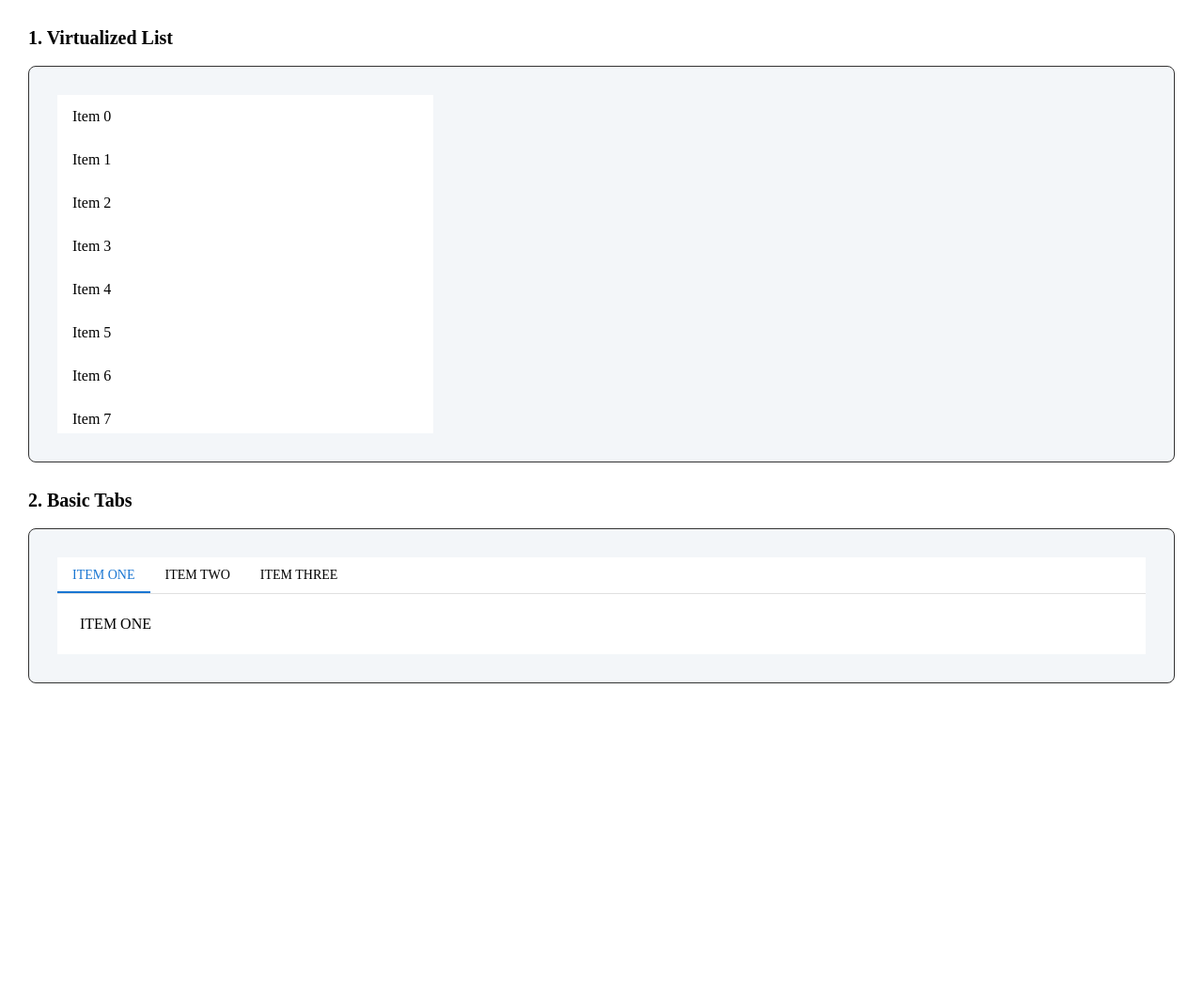
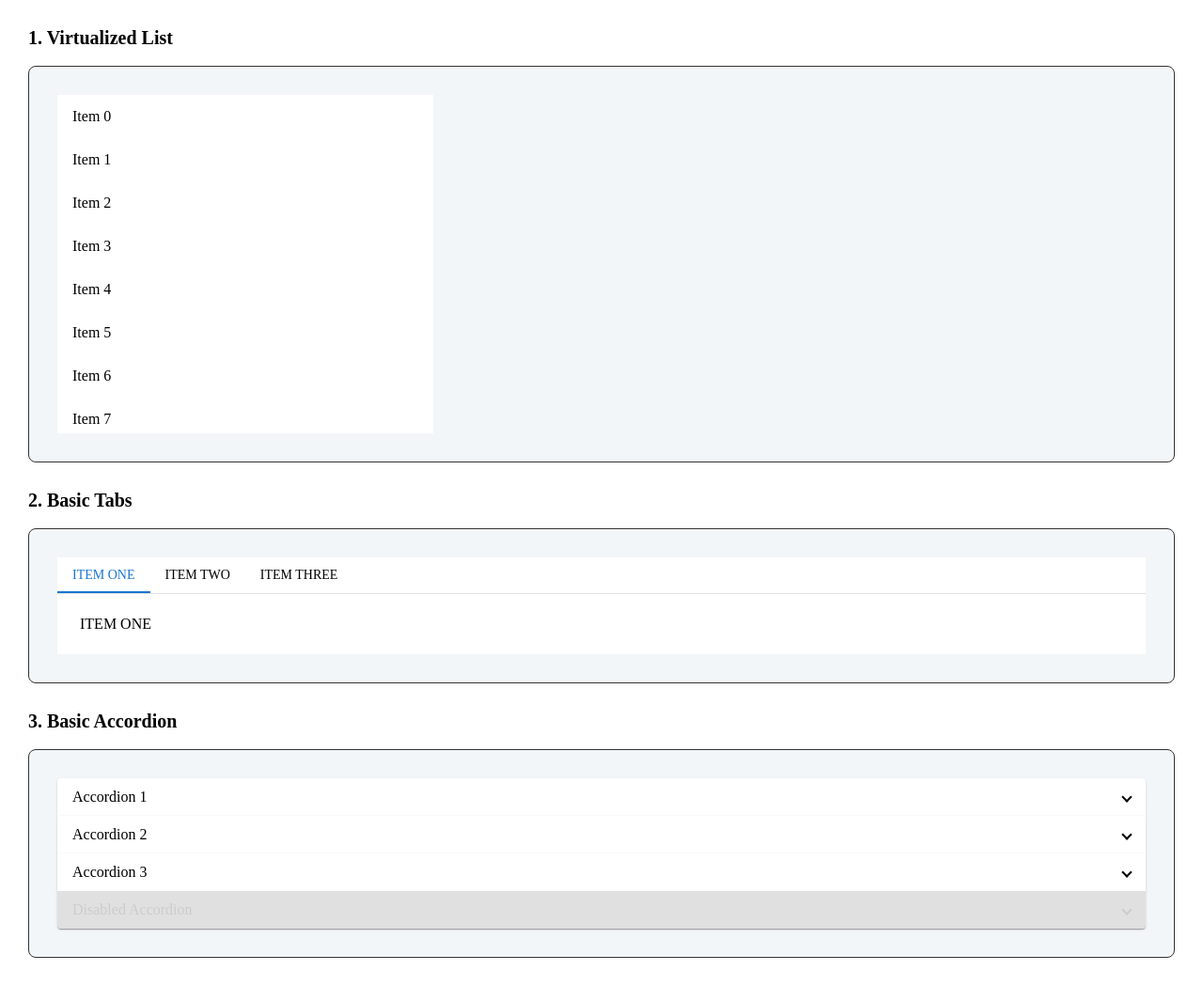
Before and after one commit to geum-yong/mui-clone-practice, a website with bundled scripts: page index.html in a window 1280 px wide. Shown: the whole page at 94% size. Before the commit the page ends 800 px from the top, so only its background shows below. Built offline with nearby package versions, Linux system fonts and the light colour scheme.

Commit message:
feat: Basic Accordion 구현

```diff
--- /dev/null
+++ b/src/components/BasicAccordion/component.js
@@ -0,0 +1,37 @@
+const BasicAccordion = (option) => {
+  const basicAccordion = document.createElement("div");
+  basicAccordion.id = "accordionBox";
+
+  option.forEach((accordionInfo) => {
+    const basicAccordionItem = document.createElement("div");
+    basicAccordionItem.classList.add("basicAccordion");
+
+    const wrapContentsBox = document.createElement("div");
+
+    const accordionTitle = document.createElement("div");
+    accordionTitle.classList.add("accordionTitleBox");
+    if (accordionInfo.disabled) accordionTitle.classList.add("disabled");
+    const accordionTitleText = document.createElement("p");
+    accordionTitleText.classList.add("accordionTitle");
+    const accordionArrow = document.createElement("span");
+    accordionArrow.classList.add("accordionArrow");
+    accordionTitleText.textContent = accordionInfo.title;
+    accordionTitle.appendChild(accordionTitleText);
+    accordionTitle.appendChild(accordionArrow);
+    wrapContentsBox.appendChild(accordionTitle);
+
+    if (!accordionInfo.disabled) {
+      const accordionContent = document.createElement("div");
+      accordionContent.classList.add("accordionDescriptionBox");
+      accordionContent.textContent = accordionInfo.content;
+      wrapContentsBox.appendChild(accordionContent);
+    }
+
+    basicAccordionItem.appendChild(wrapContentsBox);
+    basicAccordion.appendChild(basicAccordionItem);
+  });
+
+  return basicAccordion;
+};
+
+export default BasicAccordion;
--- /dev/null
+++ b/src/components/BasicAccordion/event.js
@@ -0,0 +1,40 @@
+const openAccordion = (e) => {
+  const selectAccordion = e.target;
+
+  if (
+    (!selectAccordion.classList.contains("accordionTitleBox") &&
+      !selectAccordion.classList.contains("accordionTitle") &&
+      !selectAccordion.classList.contains("accordionArrow")) ||
+    selectAccordion.classList.contains("disabled")
+  )
+    return;
+
+  let accordion;
+
+  if (
+    selectAccordion.classList.contains("accordionTitle") ||
+    selectAccordion.classList.contains("accordionArrow")
+  ) {
+    accordion = selectAccordion.parentElement.parentElement.parentElement;
+  } else {
+    accordion = selectAccordion.parentElement.parentElement;
+  }
+
+  if (accordion.classList.contains("open")) {
+    accordion.classList.remove("open");
+    accordion.style.height = "40px";
+  } else {
+    accordion.classList.add("open");
+    accordion.style.height = `${
+      selectAccordion.parentElement.clientHeight + 16
+    }px`;
+  }
+};
+
+const onAddEventBasicTabs = () => {
+  const accordionContainer = document.querySelector("#accordionBox");
+
+  accordionContainer.addEventListener("click", openAccordion);
+};
+
+export default onAddEventBasicTabs;
--- /dev/null
+++ b/src/components/BasicAccordion/index.js
@@ -0,0 +1,10 @@
+import BasicAccordion from "./component.js";
+import onAddEventBasicTabs from "./event.js";
+
+const onRenderBasicAccordion = (option) => {
+  const event = () => onAddEventBasicTabs();
+
+  return { element: BasicAccordion(option), event };
+};
+
+export default onRenderBasicAccordion;
--- /dev/null
+++ b/src/components/BasicAccordion/style.css
@@ -0,0 +1,89 @@
+.basicAccordion {
+  background-color: #fff;
+  box-shadow:
+    0px 2px 1px -1px rgba(0, 0, 0, 0.2),
+    0px 1px 1px 0px rgba(0, 0, 0, 0.14),
+    0px 1px 3px 0px rgba(0, 0, 0, 0.12);
+  height: 40px;
+  transition: all 0.5s;
+  overflow: hidden;
+}
+
+.basicAccordion:first-child {
+  border-top-left-radius: 4px;
+  border-top-right-radius: 4px;
+}
+
+.basicAccordion:last-child {
+  border-bottom-left-radius: 4px;
+  border-bottom-right-radius: 4px;
+}
+
+.basicAccordion .accordionTitleBox {
+  position: relative;
+  display: flex;
+  justify-content: space-between;
+  align-items: center;
+  padding: 12px 16px;
+  transition: all 0.5s;
+  cursor: pointer;
+}
+
+.basicAccordion .accordionTitleBox.disabled {
+  background-color: rgba(0, 0, 0, 0.12);
+  cursor: default;
+}
+
+.basicAccordion .accordionTitleBox.disabled .accordionTitle {
+  color: #ccc;
+}
+
+.basicAccordion .accordionTitleBox .accordionArrow {
+  border: solid black;
+  border-width: 0 2px 2px 0;
+  display: inline-block;
+  padding: 3px;
+  transform: rotate(45deg);
+  transition: all 0.5s;
+}
+
+.basicAccordion .accordionTitleBox.disabled .accordionArrow {
+  border-color: #ccc;
+}
+
+.basicAccordion .accordionTitleBox.disabled::before {
+  content: "";
+  position: absolute;
+  top: -1px;
+  left: 0;
+  width: 100%;
+  height: 1px;
+  background-color: rgba(0, 0, 0, 0.12);
+}
+
+.basicAccordion .accordionDescriptionBox {
+  padding: 8px 16px 16px;
+}
+
+.basicAccordion.open {
+  margin-top: 16px;
+  margin-bottom: 16px;
+}
+
+.basicAccordion.open:first-child {
+  margin-top: 0;
+  margin-bottom: 16px;
+}
+
+.basicAccordion.open:last-child {
+  margin-top: 16px;
+  margin-bottom: 0;
+}
+
+.basicAccordion.open .accordionTitleBox {
+  padding: 20px 16px;
+}
+
+.basicAccordion.open .accordionTitleBox .accordionArrow {
+  transform: rotate(-135deg);
+}
--- a/src/index.js
+++ b/src/index.js
@@ -2,6 +2,7 @@ import onRenderContentTitle from "./components/ContentTitle/index.js";
 import onRenderContentDescription from "./components/ContentDescription/index.js";
 import onRenderVirtualizedList from "./components/VirtualizedList/indes.js";
 import onRenderBasicTabs from "./components/BasicTabs/index.js";
+import onRenderBasicAccordion from "./components/BasicAccordion/index.js";
 
 const app = document.getElementById("app");
 
@@ -45,4 +46,30 @@ window.addEventListener("DOMContentLoaded", () => {
       },
     ]),
   });
+
+  onCreateComponent(onRenderContentTitle("3. Basic Accordion"));
+  onCreateComponent({
+    parentElement: onCreateComponent(onRenderContentDescription()),
+    ...onRenderBasicAccordion([
+      {
+        title: "Accordion 1",
+        content:
+          "Lorem ipsum dolor sit amet, consectetur adipiscing elit Suspendisse malesuada lacus ex, sit amet blandit leo lobortiseget.",
+      },
+      {
+        title: "Accordion 2",
+        content:
+          "Lorem ipsum dolor sit amet, consectetur adipiscing elit Suspendisse malesuada lacus ex, sit amet blandit leo lobortiseget.",
+      },
+      {
+        title: "Accordion 3",
+        content:
+          "Lorem ipsum dolor sit amet, consectetur adipiscing elit Suspendisse malesuada lacus ex, sit amet blandit leo lobortiseget.",
+      },
+      {
+        title: "Disabled Accordion",
+        disabled: true,
+      },
+    ]),
+  });
 });
--- a/src/styles/global.css
+++ b/src/styles/global.css
@@ -2,6 +2,7 @@
 @import "../components/ContentDescription/style.css";
 @import "../components/VirtualizedList/style.css";
 @import "../components/BasicTabs/style.css";
+@import "../components/BasicAccordion/style.css";
 
 #app {
   padding: 30px;
```
